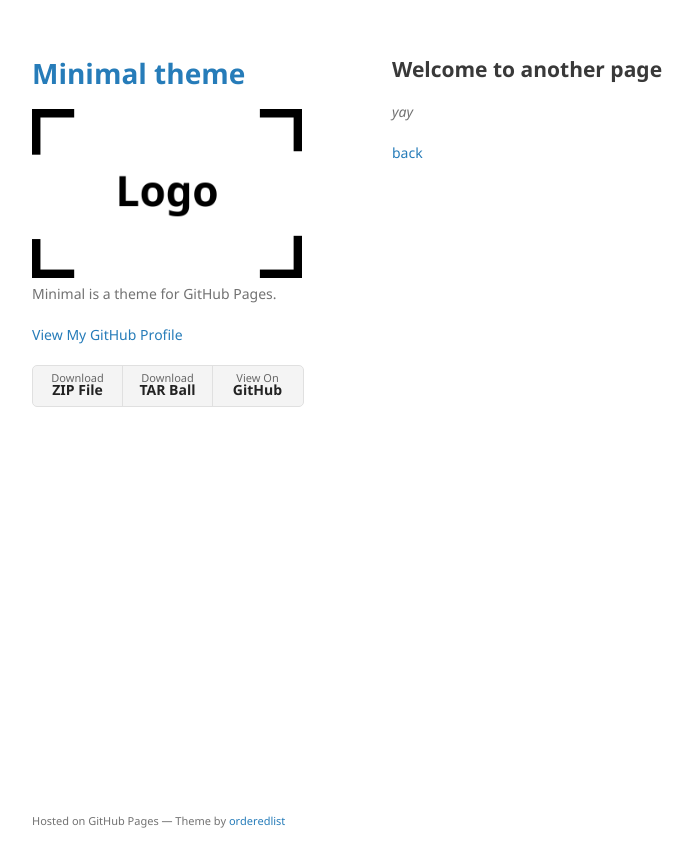
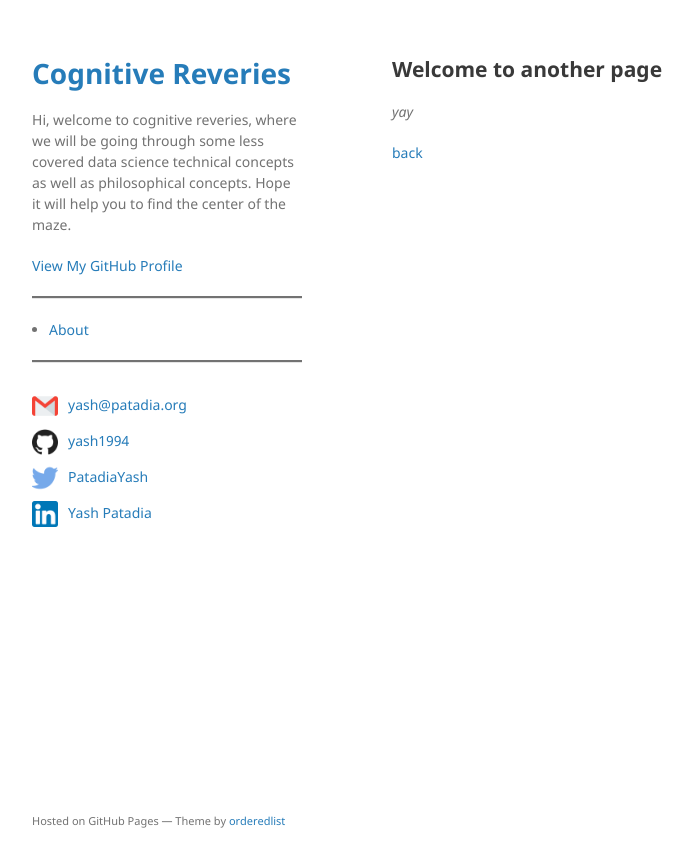
Before and after one commit to yash1994/yash1994.github.io, a Jekyll site: the page built from another-page.md, in a window 1280 px wide. Shown: the top 867 px of the page, without its empty margins (178-871 px from the left). Built offline with Jekyll 4.4.1, drawn with Linux system fonts in a browser that asks for light colours; our own code applies the rules of GitHub Pages for plain Markdown files.

Commit message:
add about page and contact details

```diff
--- a/_config.yml
+++ b/_config.yml
@@ -1,6 +1,9 @@
-title: Minimal theme
-logo: /assets/img/logo.png
-description: Minimal is a theme for GitHub Pages.
-show_downloads: true
+title: Cognitive Reveries
+logo: false
+description: Hi, welcome to cognitive reveries, where we will be going through some less covered data science technical concepts as well as philosophical concepts. Hope it will help you to find the center of the maze.
+show_downloads: false
 google_analytics:
 theme: jekyll-theme-minimal
+
+github_username: jph00
+twitter_username: PatadiaYash
--- a/_layouts/default.html
+++ b/_layouts/default.html
@@ -37,6 +37,22 @@
           <li><a href="{{ site.github.repository_url }}">View On <strong>GitHub</strong></a></li>
         </ul>
         {% endif %}
+
+        <hr class="black_sep">
+
+        <ul style="padding-left: 17px;">
+          <li><a href="about.html">About</a></li>
+        </ul>
+
+        <hr class="black_sep">
+
+        <ul class="social-media-list">
+          <li><a href="mailto:yash@patadia.org"><img src="assets/img/gmail.png" alt="Gmail" title="Gmail">yash@patadia.org</a></li>
+          <li><a href="https://github.com/yash1994"><img src="assets/img/github.png" alt="GitHub" title="GitHub">yash1994</a></li>
+          <li><a href="https://twitter.com/PatadiaYash"><img src="assets/img/twitter.png" alt="Twitter" title="Twitter">PatadiaYash</a></li>
+          <li><a href="https://www.linkedin.com/in/yash-patadia-6b884487"><img src="assets/img/linkedin.png" alt="Linkedin" title="Linkedin">Yash Patadia</a></li>
+        </ul>
+
       </header>
       <section>
 
--- a/assets/css/style.scss
+++ b/assets/css/style.scss
@@ -2,3 +2,24 @@
 ---
 
 @import "jekyll-theme-minimal";
+
+hr.black_sep {
+    border-top: 2px solid #727272;
+}
+
+.social-media-list {
+    padding-left: 0px;
+    list-style: none;
+    margin-left: 0;
+
+    img {
+        width: 26px;
+        height: 26px;
+        vertical-align: middle;
+        padding-right: 10px;
+    }
+
+    li {
+        padding-top: 10px;
+    }
+}
```
Also changed, not shown: about.md (added, +9 -0 lines), assets/img/github.png (added), assets/img/gmail.png (added), assets/img/linkedin.png (added), assets/img/logo.png (deleted), assets/img/profile_pic.png (added), assets/img/rss.png (added), assets/img/twitter.png (added), 1 other file.
